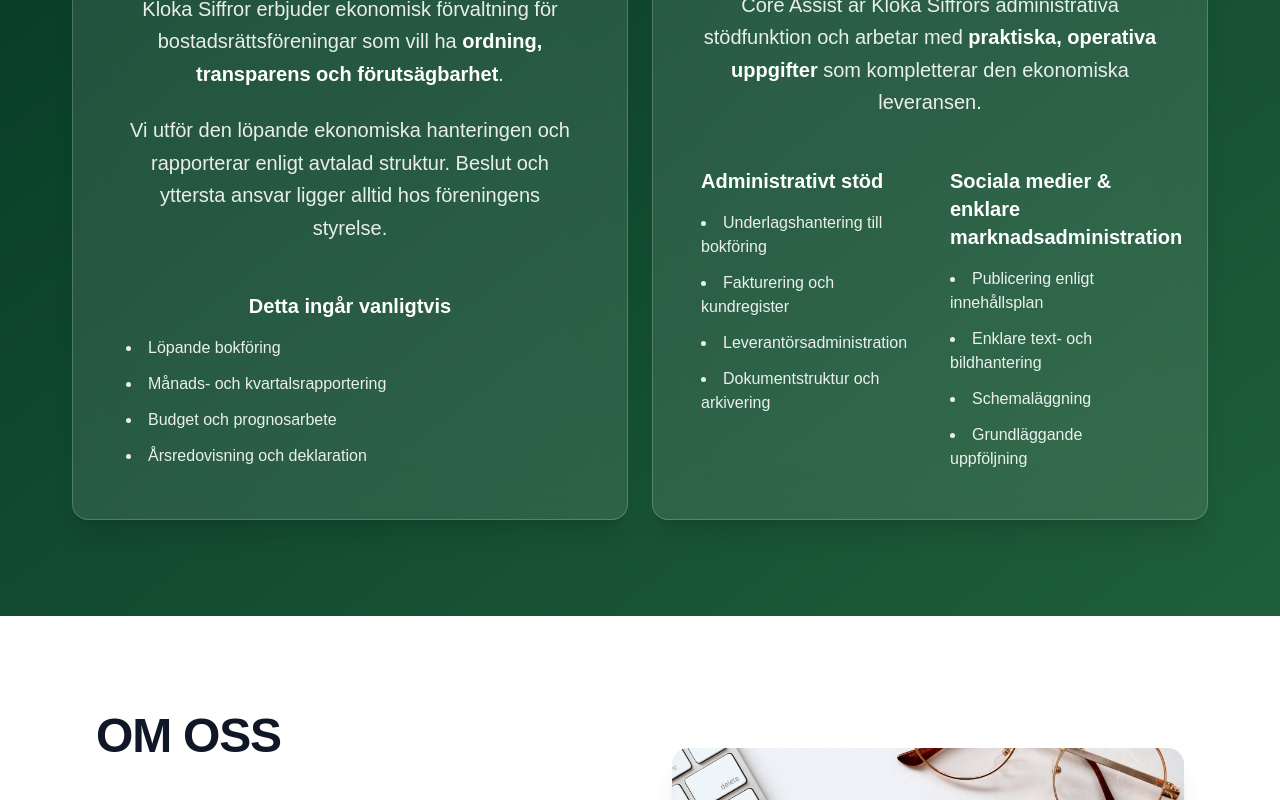
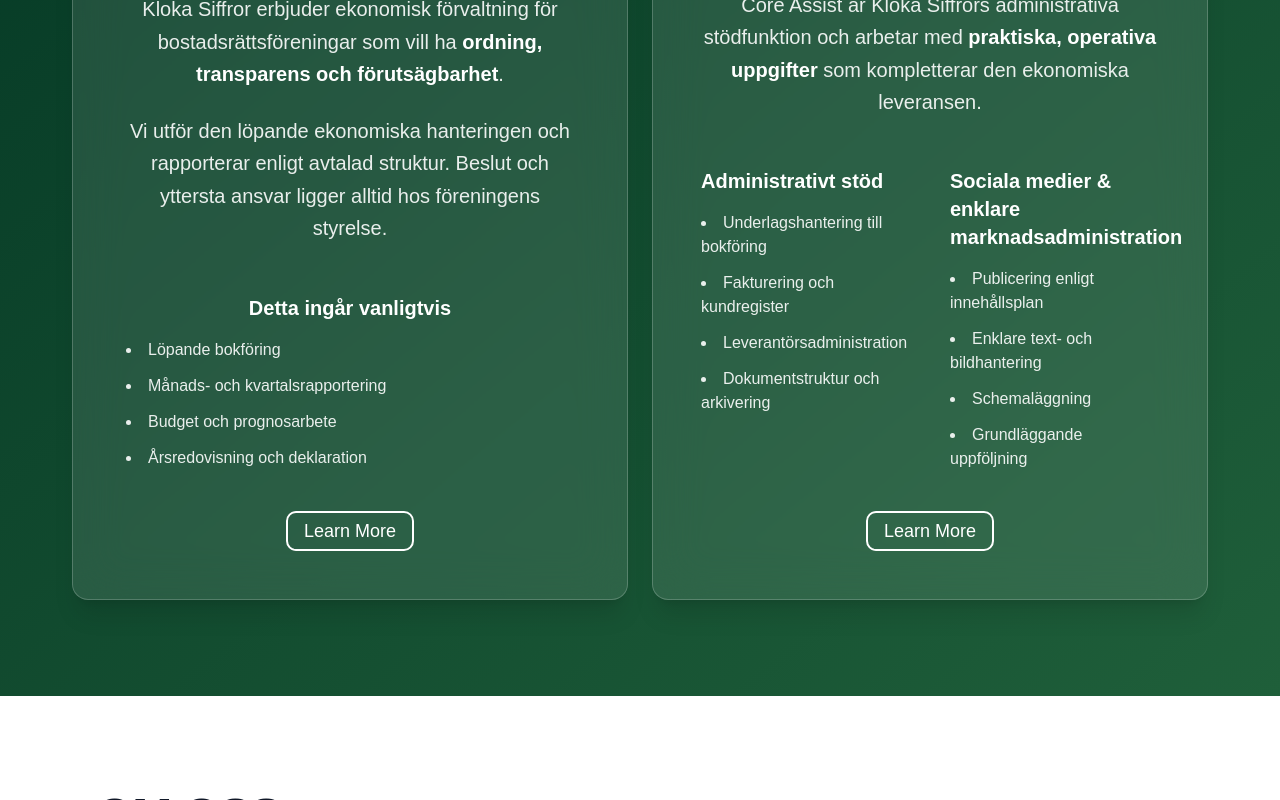
Before and after one commit to DouglasLindahl/klokasiffror-test-, a Next.js app: page / in a window 1280 px wide. Shown: the part 3489-4289 px from the top of the page. Built offline with nearby package versions, Linux system fonts and the light colour scheme.

Commit message:
Update page.tsx

```diff
--- a/app/page.tsx
+++ b/app/page.tsx
@@ -410,9 +410,9 @@
       </div>
 
       {/*In depth*/}
-      <div className="py-24 bg-gradient-to-br from-[#043724] to-[#1F5F3A]">
-        <div className="grid grid-cols-1 md:grid-cols-1 lg:grid-cols-2 gap-6 px-4 sm:px-6 lg:px-8 lg:mx-10">
-          <div className="relative bg-white/10 backdrop-blur-xl border border-white/20 rounded-2xl p-8 sm:p-12 shadow-xl hover:bg-white/20 transition-all duration-500">
+      <div className="py-24 bg-gradient-to-br from-[#043724] to-[#1F5F3A] ">
+        <div className="grid grid-cols-1 md:grid-cols-1 lg:grid-cols-2 gap-6 px-4 sm:px-6 lg:px-8 lg:mx-10 ">
+          <div className="relative bg-white/10 backdrop-blur-xl border border-white/20 rounded-2xl p-8 sm:p-12 shadow-xl flex flex-col justify-between">
             {/* Header */}
             <div className="text-center mb-10">
               <h2 className="text-3xl sm:text-4xl font-bold text-white tracking-tight">
@@ -444,7 +444,7 @@
             </div>
 
             {/* List */}
-            <div className="max-w-3xl mx-auto">
+            <div className="max-w-3xl">
               <h3 className="text-xl font-semibold text-white mb-4 text-center">
                 Detta ingår vanligtvis
               </h3>
@@ -456,11 +456,21 @@
                 <li>Årsredovisning och deklaration</li>
               </ul>
             </div>
+            <div className="width-full flex justify-center pt-10">
+              <button
+                onClick={() => {
+                  router.push("/brf");
+                }}
+                className="cursor-pointer flex items-center gap-3 text-white border-2 border-solid border-white px-4 py-1 rounded-lg hover:bg-white hover:text-[#1F5F3A]"
+              >
+                <span className="text-lg">Learn More</span>
+              </button>
+            </div>
           </div>
 
           {/* CORE ASSIST */}
 
-          <div className="relative bg-white/10 backdrop-blur-xl border border-white/20 rounded-2xl p-8 sm:p-12 shadow-xl hover:bg-white/20 transition-all duration-500">
+          <div className="relative bg-white/10 backdrop-blur-xl border border-white/20 rounded-2xl p-8 sm:p-12 shadow-xl flex flex-col justify-between">
             {/* Header */}
             <div className="text-center mb-10">
               <h2 className="text-3xl sm:text-4xl font-bold text-white tracking-tight">
@@ -521,6 +531,16 @@
                   <li>Grundläggande uppföljning</li>
                 </ul>
               </div>
+            </div>
+            <div className="width-full flex justify-center pt-10 ">
+              <button
+                onClick={() => {
+                  router.push("coreAssist");
+                }}
+                className="cursor-pointer flex items-center gap-3 text-white border-2 border-solid border-white px-4 py-1 rounded-lg hover:bg-white hover:text-[#1F5F3A]"
+              >
+                <span className="text-lg">Learn More</span>
+              </button>
             </div>
           </div>
         </div>
```
